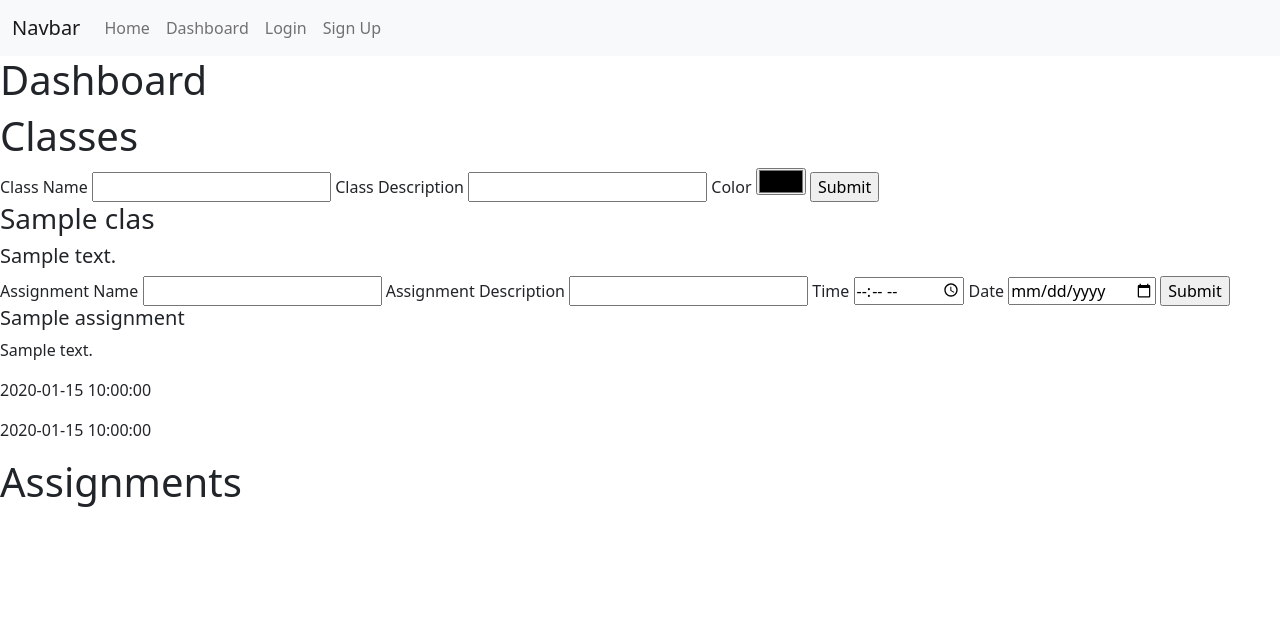
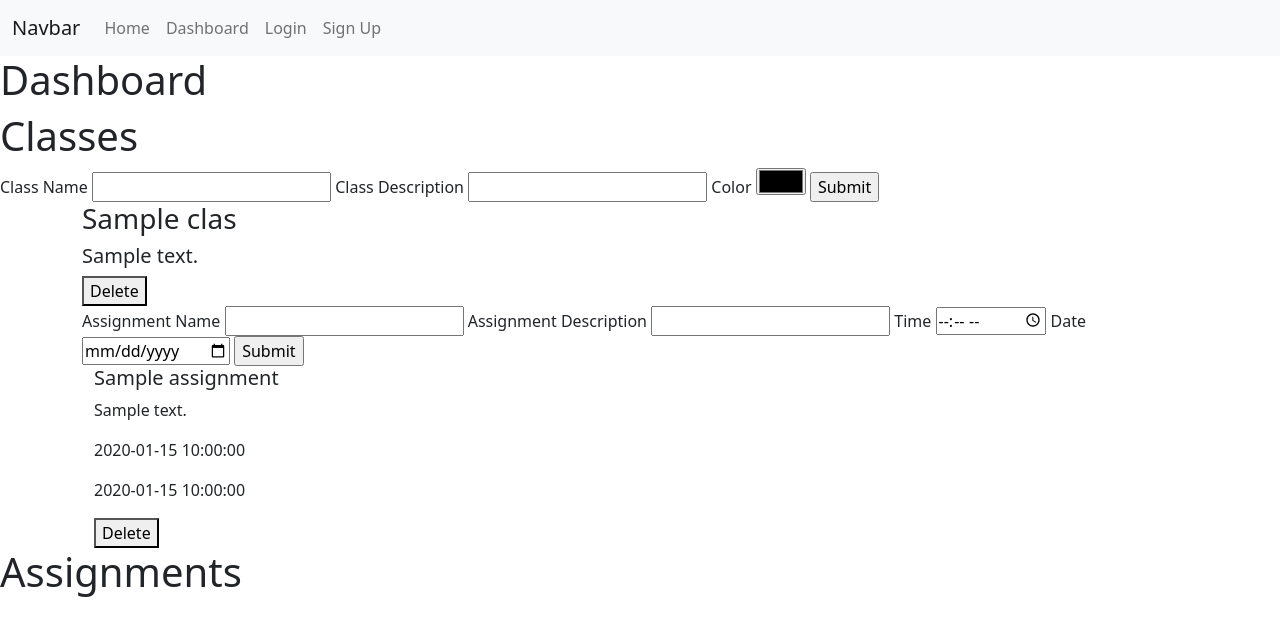
Before and after one commit to aldenq/homework-planner, a Flask app: template templates/dashboard.html in a window 1280 px wide. Shown: the top 636 px of the page. Run offline with Flask 2, Linux system fonts and the light colour scheme; the template is opened without the code that fills it: most values are stand-ins (such as "Sample title", 1, 10 or a date in 2020); some libraries are stand-ins or nearby versions.

Commit message:
created delete buttons

```diff
--- a/app.py
+++ b/app.py
@@ -63,6 +63,16 @@ def class_new():
     else:
         return redirect(url_for('login'))
 
+@app.route('/classes/delete/<id>')
+def class_delete(id):
+    if logged_in():
+        assignments.delete_many({'class_id':ObjectId(id)})
+        classes.delete_one({'_id':ObjectId(id)})
+        return redirect(url_for('dashboard'))
+    else:
+        return redirect(url_for('login'))
+
+
 # ASSIGNMENTS
 @app.route('/assignments/new/<class_id>', methods=['POST'])
 def assignment_new(class_id):
@@ -80,6 +90,15 @@ def assignment_new(class_id):
         return redirect(url_for('dashboard'))
     else:
         return redirect(url_for('login'))
+
+@app.route('/assignments/delete/<id>', methods=['GET'])
+def assignment_delete(id):
+    if logged_in():
+        assignments.delete_one({'_id':ObjectId(id)})
+        return redirect(url_for('dashboard'))
+    else:
+        return redirect(url_for('login'))
+
 
 # LOGIN
 @app.route('/login', methods=['GET'])
--- a/templates/dashboard.html
+++ b/templates/dashboard.html
@@ -15,9 +15,12 @@
     <input type="submit" value="Submit">
 </form>
 {% for class in classes %}
-<div>
+<div class="container">
     <h3>{{class.name}}</h3>
     <h5>{{class.description}}</h5>
+    <a href="{{ url_for('class_delete', id=class._id) }}">
+        <button>Delete</button>
+    </a>
     <!-- Make this for both -->
     <form action="{{ url_for('assignment_new', class_id=class['_id']) }}", method="post">
         <label for="name">Assignment Name</label>
@@ -35,11 +38,14 @@
         <input type="submit" value="Submit">
     </form>
     {% for assignment in class['assignments'] %}
-        <div>
+        <div class="container">
             <h5>{{ assignment.name }}</h5>
             <p>{{ assignment.description }}</p>
             <p>{{ assignment.time }}</p>
             <p>{{ assignment.date }}</p>
+            <a href="{{ url_for('assignment_delete', id=assignment._id) }}">
+                <button>Delete</button>
+            </a>
         </div>
     {% endfor %}
 </div>
```
